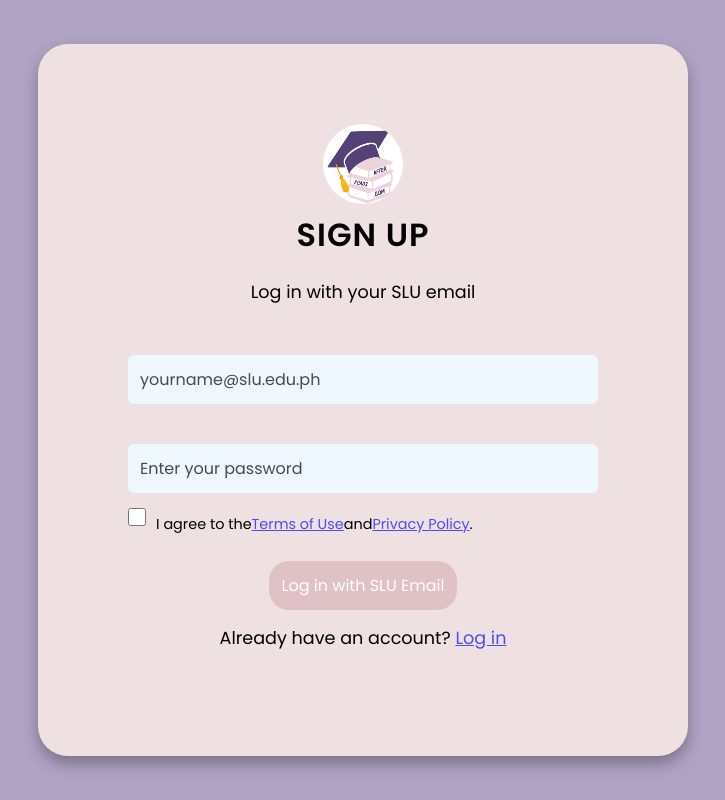
After one commit to d0lbus/AfterAcads-Alumni-Website, a PHP site: page /pages/signup.html in a window 1280 px wide. The commit adds this page. Shown: the whole page, without its empty margins (277-1002 px from the left). Run offline with PHP 8.4, Linux system fonts and the light colour scheme.

Commit message:
changing design

```diff
--- /dev/null
+++ b/pages/signup.html
@@ -0,0 +1,63 @@
+<!DOCTYPE html>
+<html lang="en">
+  <head>
+    <meta charset="UTF-8" />
+    <meta name="viewport" content="width=device-width, initial-scale=1.0" />
+    <title>SLU Sign-up</title>
+    <link
+      rel="stylesheet"
+      href="https://fonts.googleapis.com/css2?family=Poppins:wght@300;400;600&display=swap"
+    />
+    <link rel="stylesheet" href="../style/signup.css" />
+  </head>
+  <body class="body-color2">
+    <div class="signup-container">
+      <div class="signup-box">
+        <img
+          class="logocircle"
+          src="../assets/alumnilogo.png"
+          width=""
+          alt=""
+        />
+        <h2 style="color: black">Sign Up</h2>
+        <p>Log in with your SLU email</p>
+
+        <label for="email">SLU Email</label>
+        <input
+          type="email"
+          id="email"
+          name="email"
+          placeholder="yourname@slu.edu.ph"
+          required
+        />
+
+        <label for="password">Password</label>
+        <input
+          type="password"
+          id="password"
+          name="password"
+          placeholder="Enter your password"
+          required
+        />
+
+        <!-- Agreement Section with Checkboxes -->
+        <div class="agreement-section">
+          <input type="checkbox" id="agree-terms" name="agree-terms" required />
+          <label style="color: black" for="agree-terms">
+            I agree to the <a href="#" class="terms-link">Terms of Use</a> and
+            <a href="#" class="terms-link">Privacy Policy</a>.
+          </label>
+        </div>
+
+        <button class="buttonsize" type="submit" value="Sign In" name="signIn">
+          Log in with SLU Email
+        </button>
+
+        <p class="login-prompt">
+          Already have an account?
+          <a href="login.html" class="login-link">Log in</a>
+        </p>
+      </div>
+    </div>
+  </body>
+</html>
--- a/style/signup.css
+++ b/style/signup.css
@@ -6,7 +6,6 @@
 }
 
 body {
-  background-color: #4b0082;
   display: flex;
   justify-content: center;
   align-items: center;
@@ -20,16 +19,20 @@ body {
   align-items: center;
   height: 100%;
 }
+.body-color2 {
+  background-color: #b0a4c5;
+}
 
 .signup-box {
   background: rgba(255, 255, 255, 0.1);
   padding: 80px 90px;
-  border-radius: 12px;
+  border-radius: 30px;
   text-align: center;
-  color: #fff;
+  color: #efe1e1;
   box-shadow: 0 8px 16px rgba(0, 0, 0, 0.3);
-  max-width: 400px;
+  max-width: 650px;
   width: 100%;
+  background-color: #efe1e1;
 }
 
 .signup-box h2 {
@@ -43,7 +46,7 @@ body {
 .signup-box p {
   margin-bottom: 25px;
   font-size: 1.1rem;
-  color: #ddd;
+  color: black;
 }
 .logocircle {
   width: 80px;
@@ -75,27 +78,108 @@ body {
 .signup-box input[type="email"],
 .signup-box input[type="password"] {
   background-color: rgba(255, 255, 255, 0.15);
-  color: #fff;
+  color: black;
+  background-color: aliceblue;
 }
 
 .signup-box input[type="email"]::placeholder,
 .signup-box input[type="password"]::placeholder {
-  color: rgba(255, 255, 255, 0.7);
+  color: rgba(0, 0, 0, 0.7);
 }
 
 .signup-box button {
-  background-color: #8a2be2;
+  background-color: #e0c1c6;
   color: white;
   padding: 12px;
   border: none;
-  border-radius: 6px;
+  border-radius: 20px;
   font-size: 1rem;
   cursor: pointer;
   transition: background-color 0.3s ease;
 }
 
-.signup-box button:hover {
-  background-color: #7b26cf;
+.buttonsize {
+  width: 40%;
+}
+
+/* Checkbox and terms styling */
+.terms-section,
+.consent-section {
+  display: flex;
+  align-items: flex-start;
+  font-size: 0.85rem;
+  margin-bottom: 15px;
+  text-align: left;
+}
+
+.terms-section input,
+.consent-section input {
+  margin-right: 0px;
+  transform: scale(1.2);
+  color: black;
+}
+
+.terms-link {
+  color: #4b4bfc;
+  text-decoration: underline;
+}
+
+.terms-link:hover {
+  text-decoration: none;
+}
+
+.buttonsize {
+  background-color: #e0c1c6;
+  color: white;
+  padding: 12px;
+  border: none;
+  border-radius: 30px;
+  font-size: 1rem;
+  cursor: pointer;
+  transition: background-color 0.3s ease;
+}
+
+.buttonsize:hover {
+  background-color: #efe1e1;
+}
+
+.login-prompt {
+  font-size: 0.9rem;
+  margin-top: 15px;
+}
+
+.login-link {
+  color: #4b4bfc;
+  text-decoration: underline;
+}
+
+.login-link:hover {
+  text-decoration: none;
+}
+.terms-section-container {
+  display: flex;
+  justify-content: center;
+  align-items: center;
+}
+.agreement-section {
+  display: flex;
+  align-items: center;
+  margin-bottom: 20px;
+}
+
+.agreement-section input[type="checkbox"] {
+  margin-right: 5px;
+  width: 18px;
+  height: 18px;
+  cursor: pointer; /
+}
+
+.agreement-section label {
+  margin: 5px;
+  font-size: 0.9rem;
+  color: black;
+  display: flex;
+  align-items: center;
 }
 
 /* Responsive Design */
```
Also changed, not shown: pages/login.html (+14 -8 lines), pages/signup.php (deleted, +0 -48 lines), style/login.css (+13 -8 lines).
